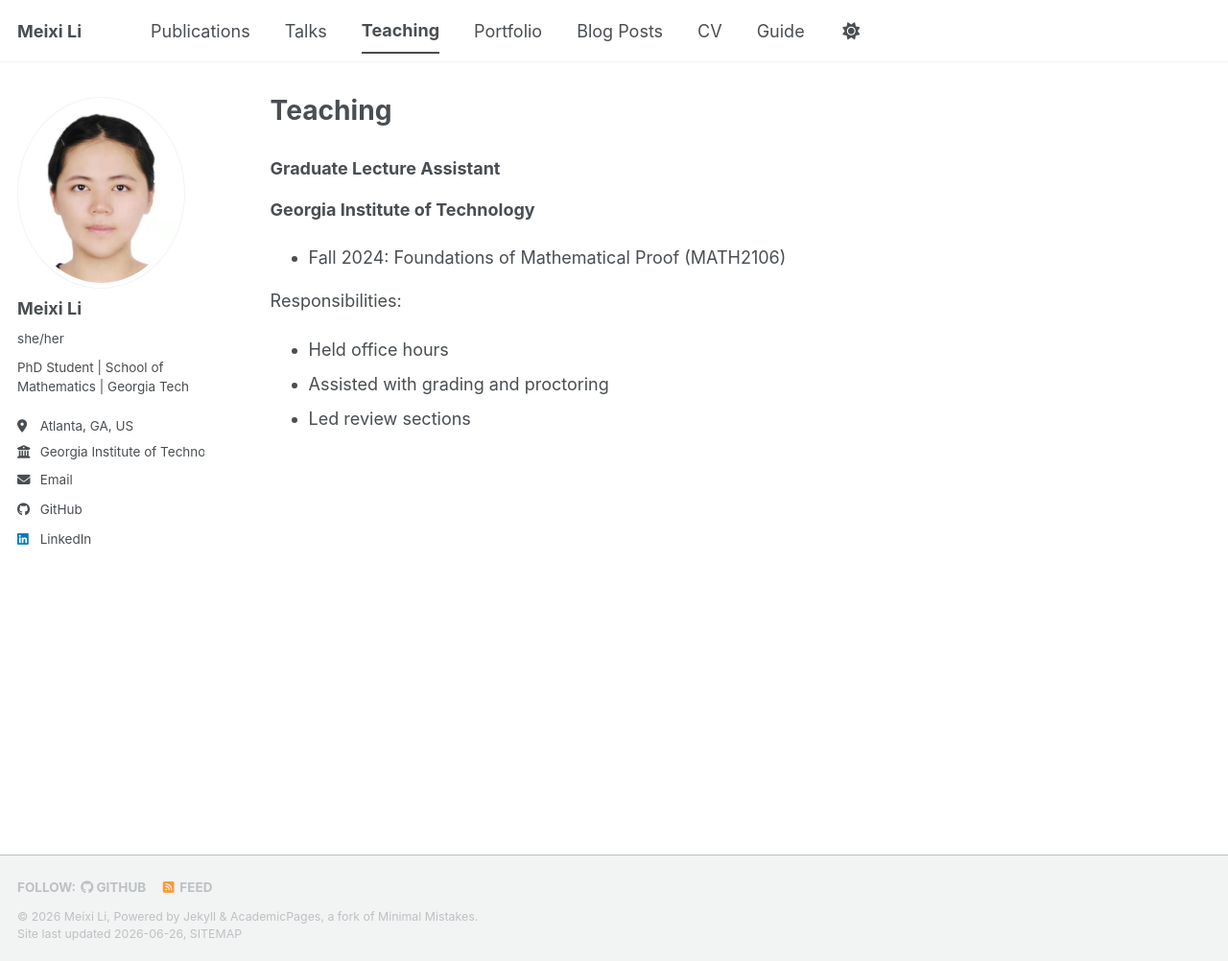
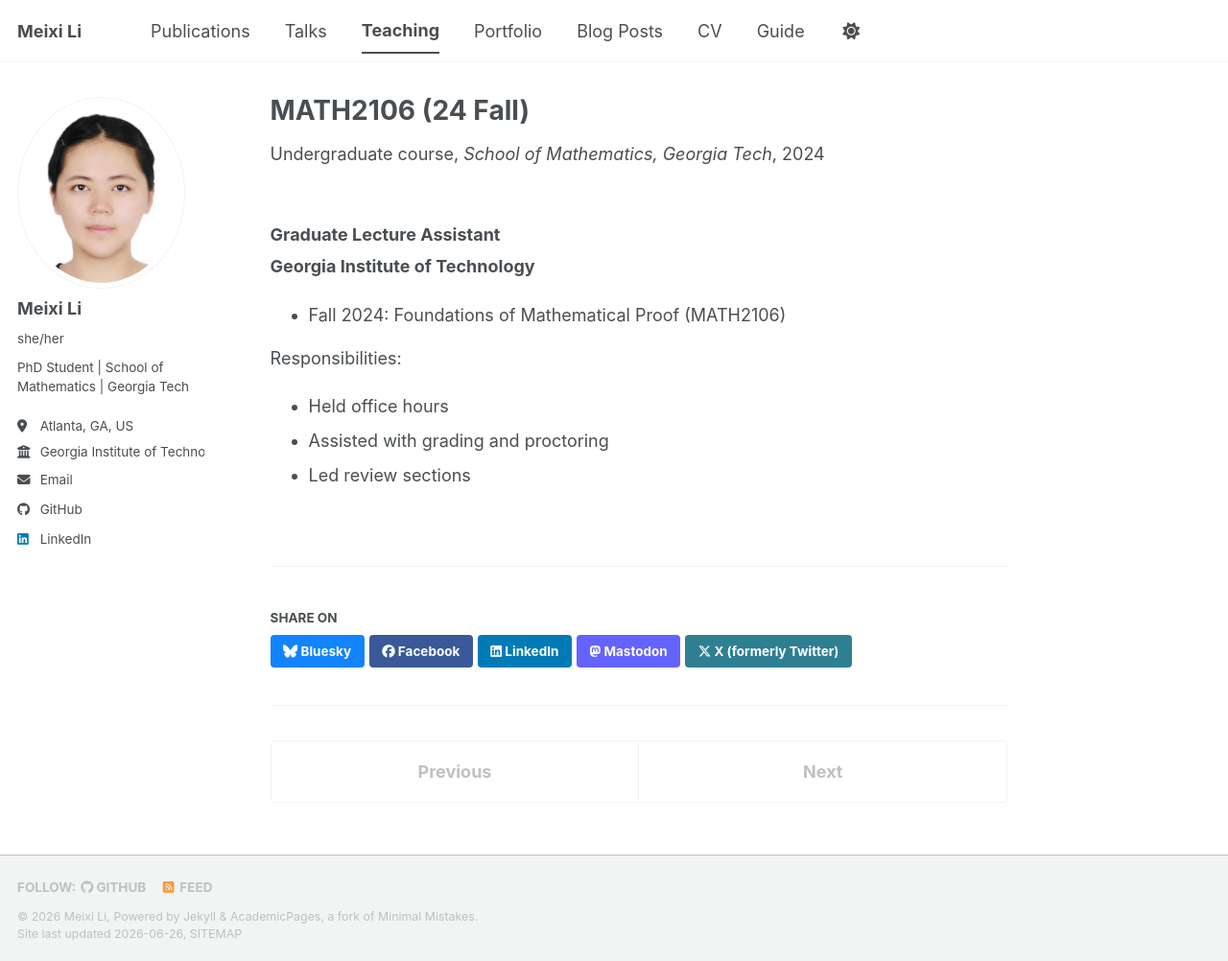
Before and after one commit to meixi-li/meixi-li.github.io, a Jekyll site: the page built from _teaching/2024-fall-2106.md, in a window 1280 px wide and 1002 px high. Shown: the whole window at 96% size. Built offline with Jekyll 4.4.1, drawn with Linux system fonts in a browser that asks for light colours; a style sheet for code colours, icons or effects is not loaded.

Commit message:
Update 2024-fall-2106.md

```diff
--- a/_teaching/2024-fall-2106.md
+++ b/_teaching/2024-fall-2106.md
@@ -1,8 +1,10 @@
 ---
-layout: archive
-title: "Teaching"
-permalink: /teaching/
-author_profile: true
+title: "MATH2106 (24 Fall)"
+collection: teaching
+type: "Undergraduate course"
+permalink: /teaching/2024-fall-teaching-1
+venue: "School of Mathematics, Georgia Tech"
+date: 2024-09-01
 ---
 
 ### Graduate Lecture Assistant
```
